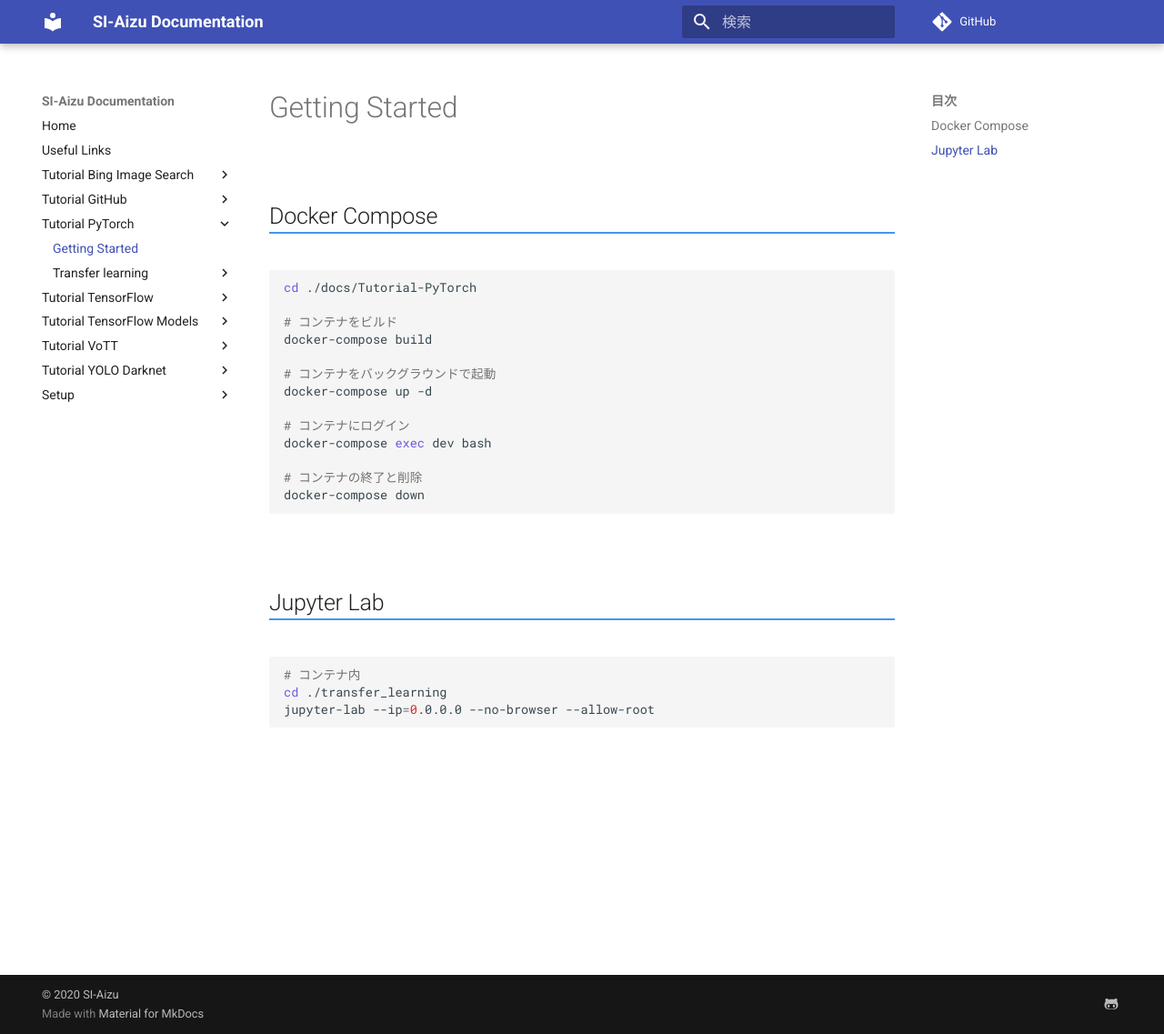
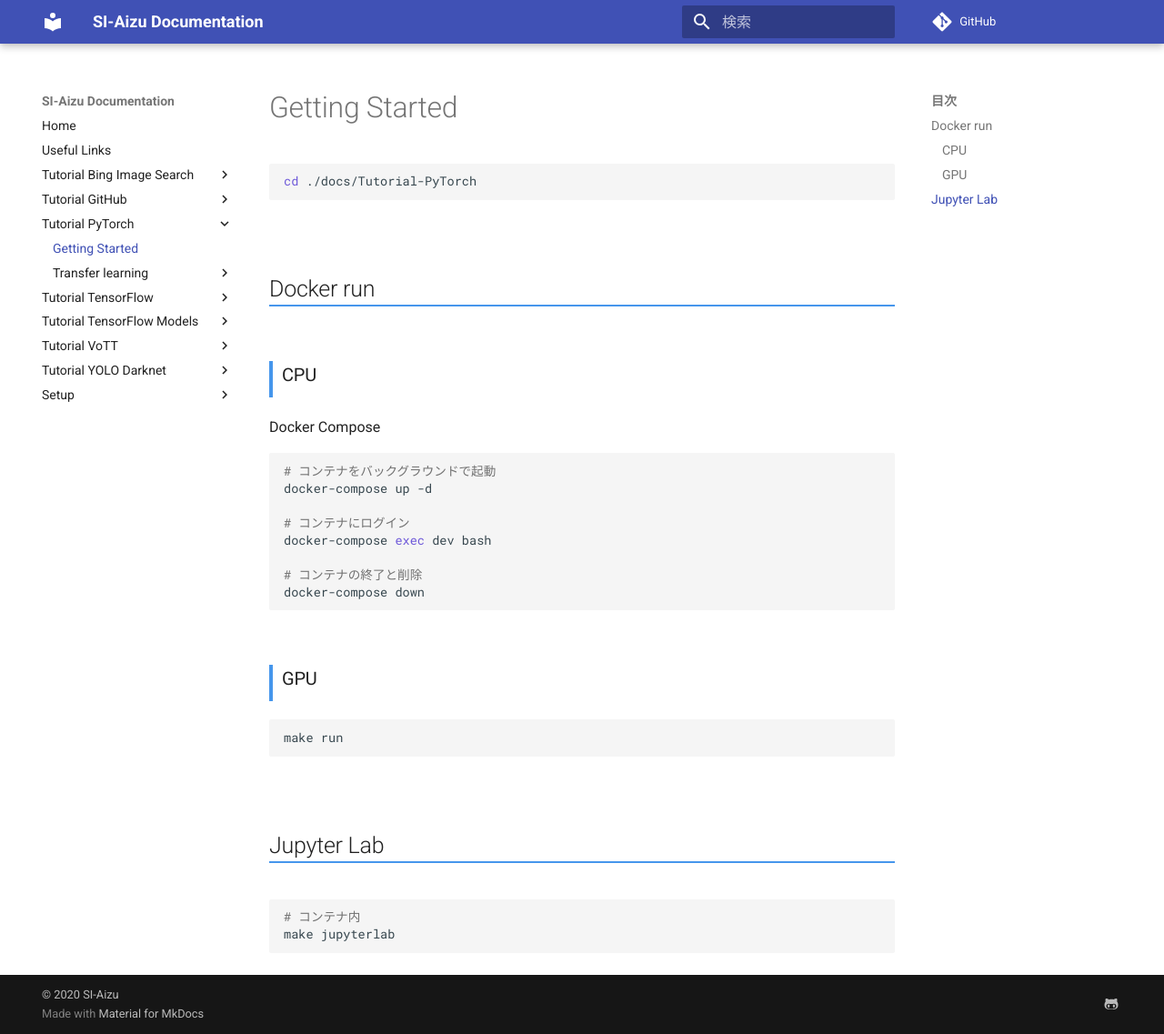
Before and after one commit to SI-Aizu/documentation, an MkDocs documentation site: the page built from docs/Tutorial-PyTorch/index.md, in a window 1280 px wide and 1137 px high. Shown: the whole window at 91% size. Built offline with MkDocs 1.6.1 and Material for MkDocs 9.7.7, drawn with Linux system fonts in a browser that asks for light colours; comment, search, counter and statistics services are not loaded.

Commit message:
Tutorial-PyTorch: Enhance Docker image (#167)
* push image to github packages
* pip install h5py scipy matplotlib
* apt install make
* use cache_from

Close #170

````diff
--- a/docs/Tutorial-PyTorch/index.md
+++ b/docs/Tutorial-PyTorch/index.md
@@ -1,14 +1,18 @@
 # Getting Started
-
-
-## Docker Compose
 
 ```sh
 cd ./docs/Tutorial-PyTorch
+```
 
-# コンテナをビルド
-docker-compose build
 
+
+## Docker run
+
+### CPU
+
+Docker Compose
+
+```sh
 # コンテナをバックグラウンドで起動
 docker-compose up -d
 
@@ -19,10 +23,17 @@
 docker-compose down
 ```
 
+### GPU
+
+```sh
+make run
+```
+
+
+
 ## Jupyter Lab
 
 ```sh
 # コンテナ内
-cd ./transfer_learning
-jupyter-lab --ip=0.0.0.0 --no-browser --allow-root
+make jupyterlab
 ```
````
Also changed, not shown: docs/Tutorial-PyTorch/docker-compose.yml (+7 -4 lines), docs/Tutorial-PyTorch/requirements.txt (+37 -19 lines), 3 other files.
